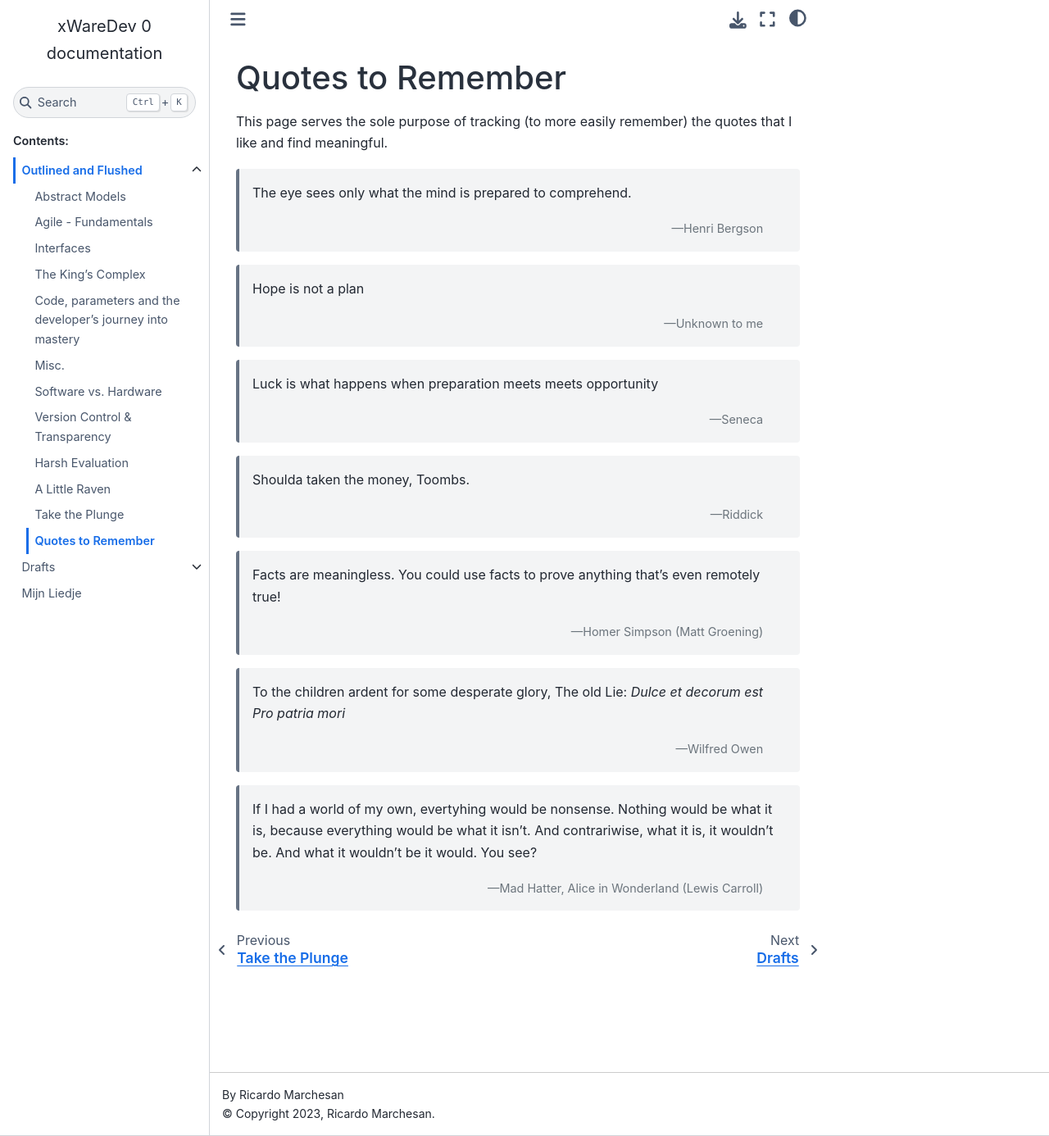
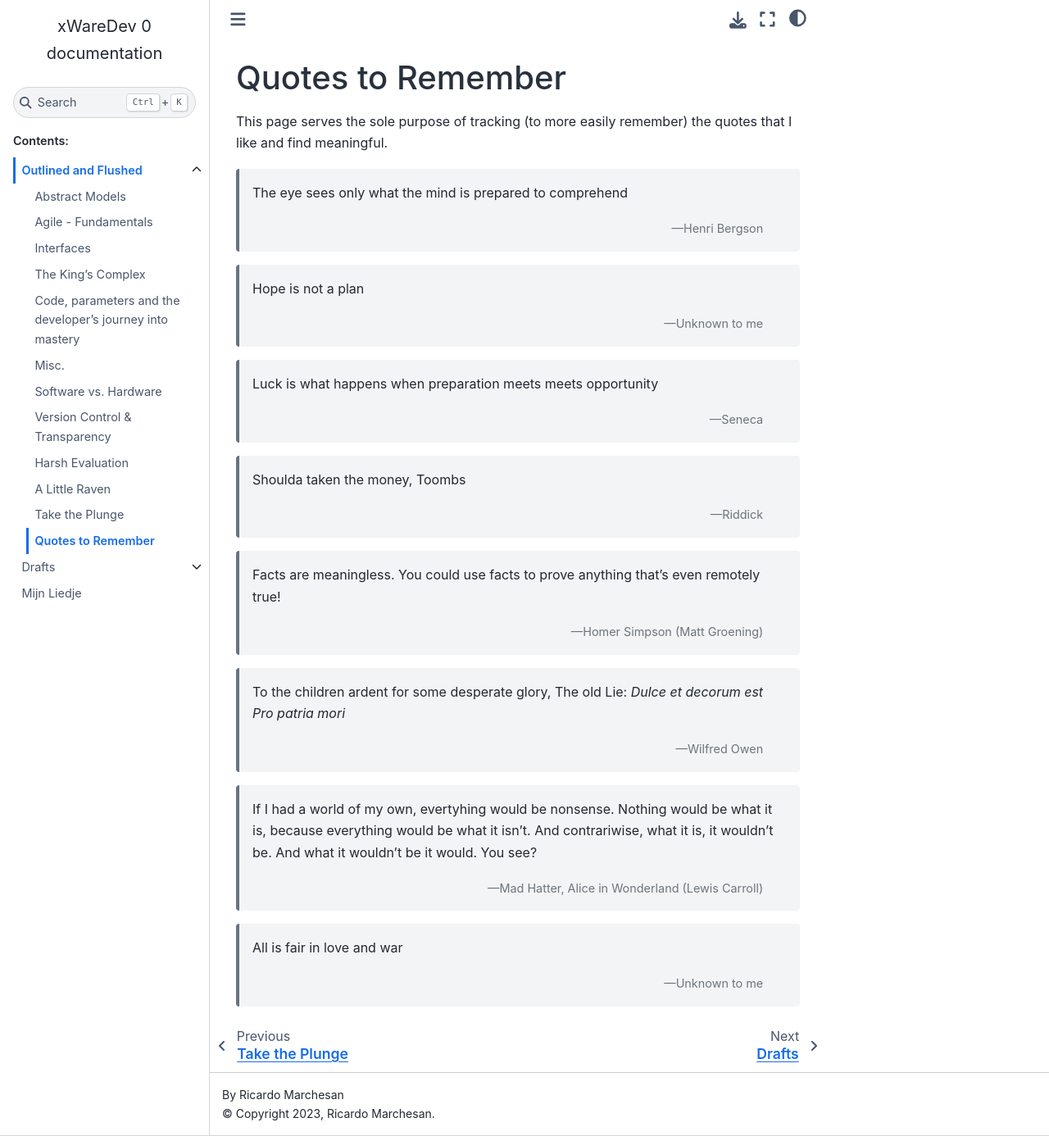
Before and after one commit to rikardonm/betina, a Sphinx documentation site: the page built from source/outlined/quotes_to_remember.rst, in a window 1280 px wide and 1386 px high. Shown: the whole window at 82% size. Built offline with Sphinx 7.4.7 and the Sphinx Book theme 1.1.4, drawn with Linux system fonts in a browser that asks for light colours.

Commit message:
Add quote

```diff
--- a/source/outlined/quotes_to_remember.rst
+++ b/source/outlined/quotes_to_remember.rst
@@ -4,10 +4,9 @@ Quotes to Remember
 This page serves the sole purpose of tracking (to more easily remember) the quotes that I like and find meaningful.
 
 
-    The eye sees only what the mind is prepared to comprehend.
+    The eye sees only what the mind is prepared to comprehend
 
     -- Henri Bergson
-
 
     Hope is not a plan
 
@@ -17,7 +16,7 @@ This page serves the sole purpose of tracking (to more easily remember) the quot
 
     -- Seneca
 
-    Shoulda taken the money, Toombs.
+    Shoulda taken the money, Toombs
 
     -- Riddick
 
@@ -37,3 +36,7 @@ This page serves the sole purpose of tracking (to more easily remember) the quot
     You see?
 
     -- Mad Hatter, Alice in Wonderland (Lewis Carroll)
+
+    All is fair in love and war
+
+    -- Unknown to me
```
